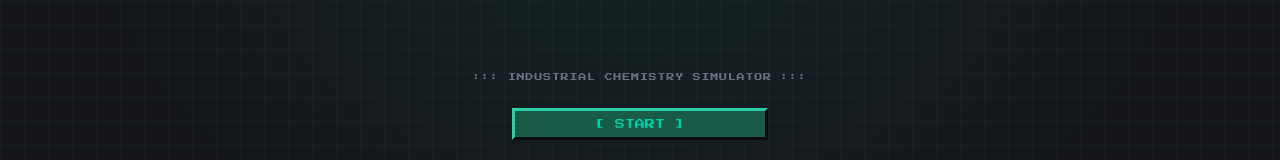
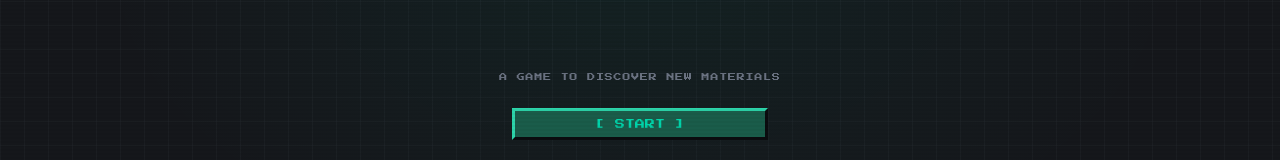
Before and after one commit to ALARNINJAD/Chem-Factory-Frontend, a Next.js app: page / in a window 1280 px wide. Shown: the part 463-623 px from the top of the page. Built offline with nearby package versions, Linux system fonts and the light colour scheme.

Commit message:
feat: update title screen subtitle

```diff
--- a/src/app/page.tsx
+++ b/src/app/page.tsx
@@ -46,7 +46,7 @@ export default function Home() {
       <img src="/logo.png" alt="Chem Factory" className="title-logo max-w-xs sm:max-w-sm w-full" />
 
       <div className="title-sub text-[8px] text-[var(--text-muted)] tracking-widest text-center">
-        ::: INDUSTRIAL CHEMISTRY SIMULATOR :::
+        A GAME TO DISCOVER NEW MATERIALS
       </div>
 
       <div className="title-menu flex flex-col gap-3 w-64">
```
